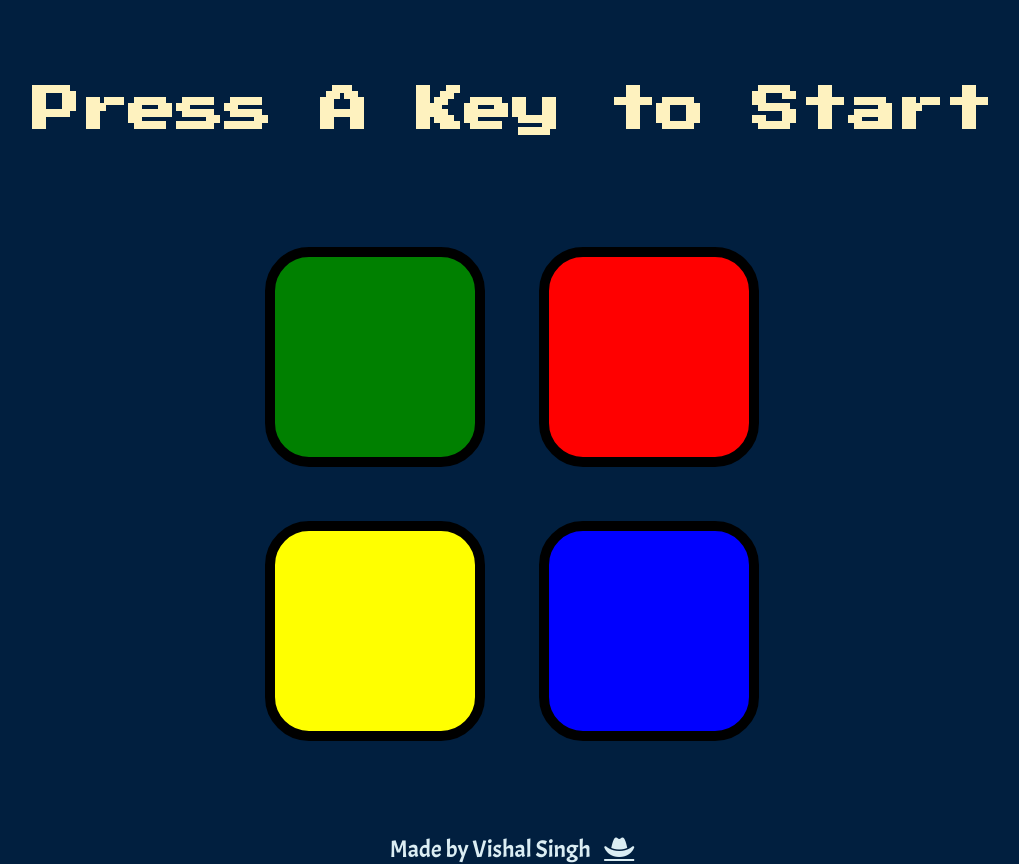
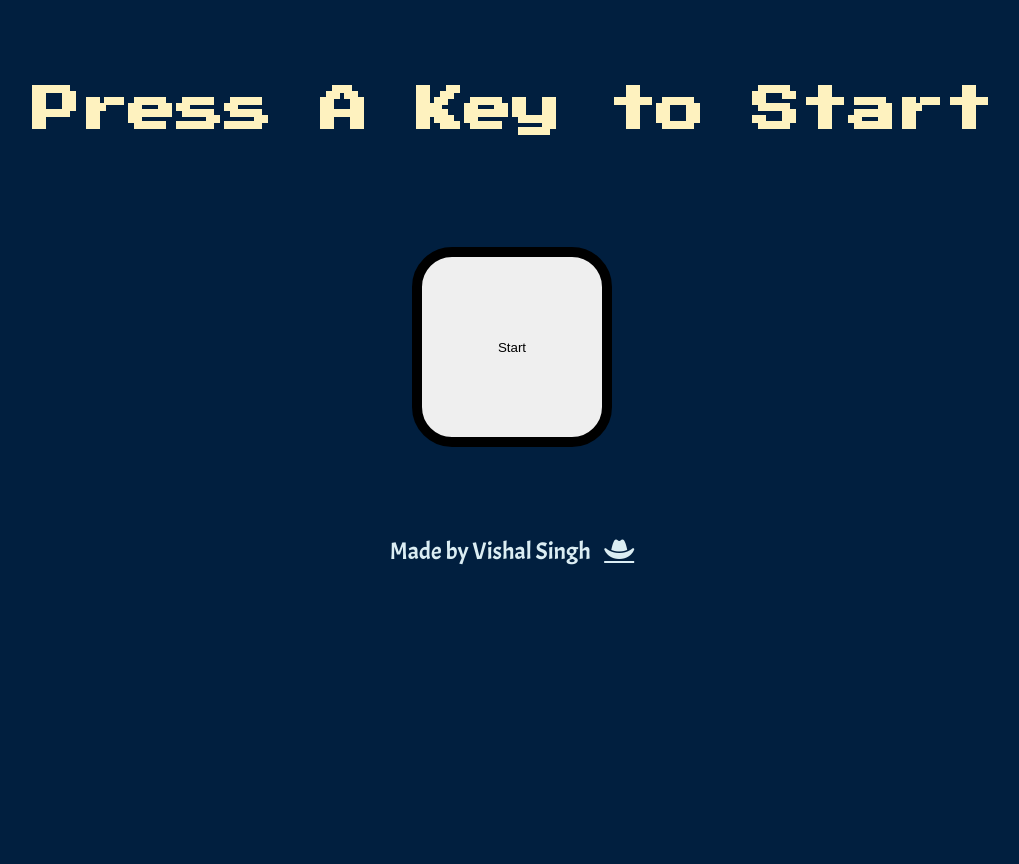
Before and after one commit to VishalSingh-07/Simon-Game, a plain HTML site: page index.html in a window 1280 px wide. Shown: the whole page, without its empty margins (128-1147 px from the left). After the commit the page ends 800 px from the top, so only its background shows below. Drawn offline with nearby package versions, Linux system fonts and the light colour scheme.

Commit message:
Update index.html

```diff
--- a/index.html
+++ b/index.html
@@ -22,24 +22,25 @@
 
 <body>
     <h1 id="level-title">Press A Key to Start</h1>
+    <button id="start-game" class="btn" onclick="startGame()">Start</button>
     <div class="container">
         <div class="row">
 
-            <div type="button" id="green" class="btn green">
+            <div type="button" id="green" class="button green">
 
             </div>
 
-            <div type="button" id="red" class="btn red">
+            <div type="button" id="red" class="button red">
 
             </div>
         </div>
 
         <div class="row">
 
-            <div type="button" id="yellow" class="btn yellow">
+            <div type="button" id="yellow" class="button yellow">
 
             </div>
-            <div type="button" id="blue" class="btn blue">
+            <div type="button" id="blue" class="button blue">
 
             </div>
 
```
